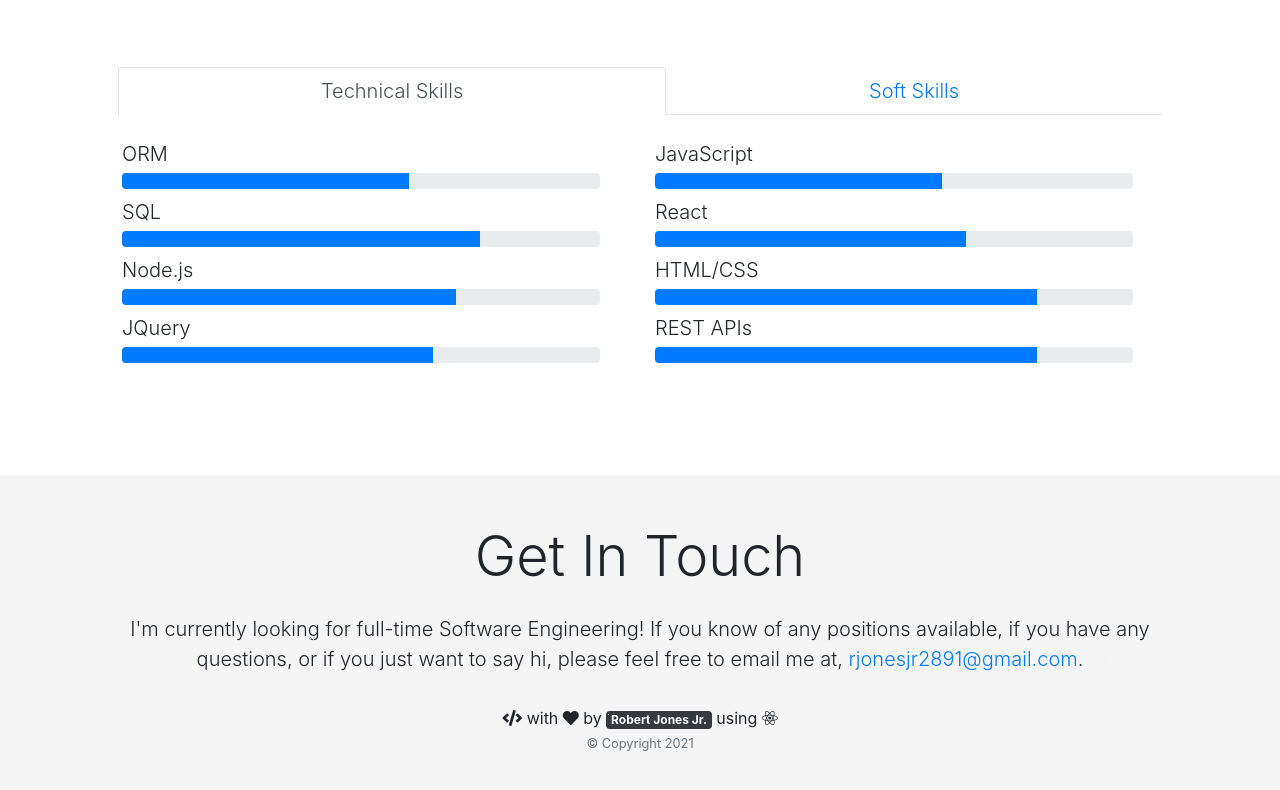
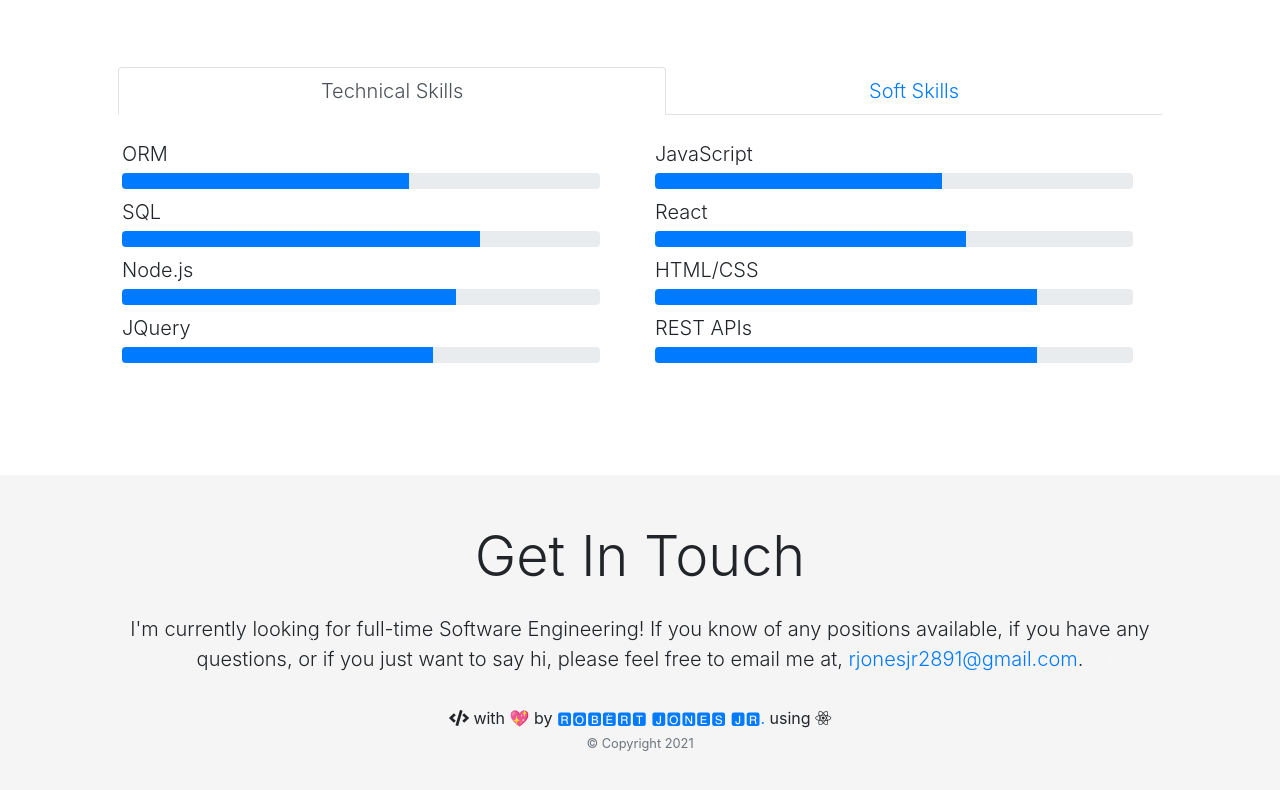
Before and after one commit to jones9682/Portfolio, a React (Create React App) app: page / in a window 1280 px wide. Shown: the part 2806-3596 px from the top of the page. Built offline with nearby package versions, Linux system fonts and the light colour scheme; no server answers.

Commit message:
added a frame to my name

```diff
--- a/src/components/Footer.jsx
+++ b/src/components/Footer.jsx
@@ -8,14 +8,13 @@ const Footer = (props) => {
     <footer style={bgStyle} className="mt-auto py-5 text-center ">
       <Container>
         {props.children}
-        <i className="fas fa-code" /> with <i className="fas fa-heart" /> by{" "}
+        <i className="fas fa-code" /> with 💖 by{" "}
         <a
-          className="badge badge-dark"
           rel="noopener"
           href="https://github.com/jones9682"
           aria-label="My GitHub"
         >
-          Robert Jones Jr.
+          🆁🅾🅱🅴🆁🆃 🅹🅾🅽🅴🆂 🅹🆁.
         </a>{" "}
         using <i className="fab fa-react" />
         <p>
```
